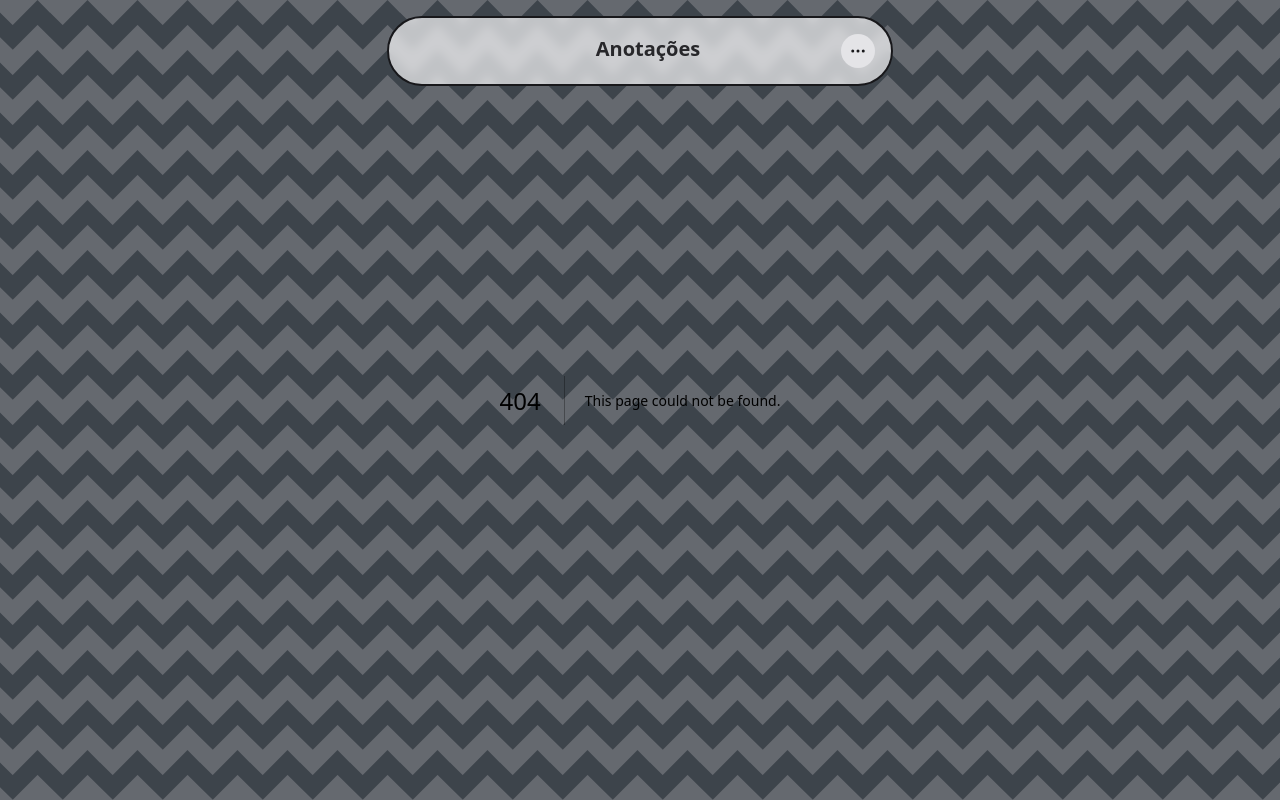
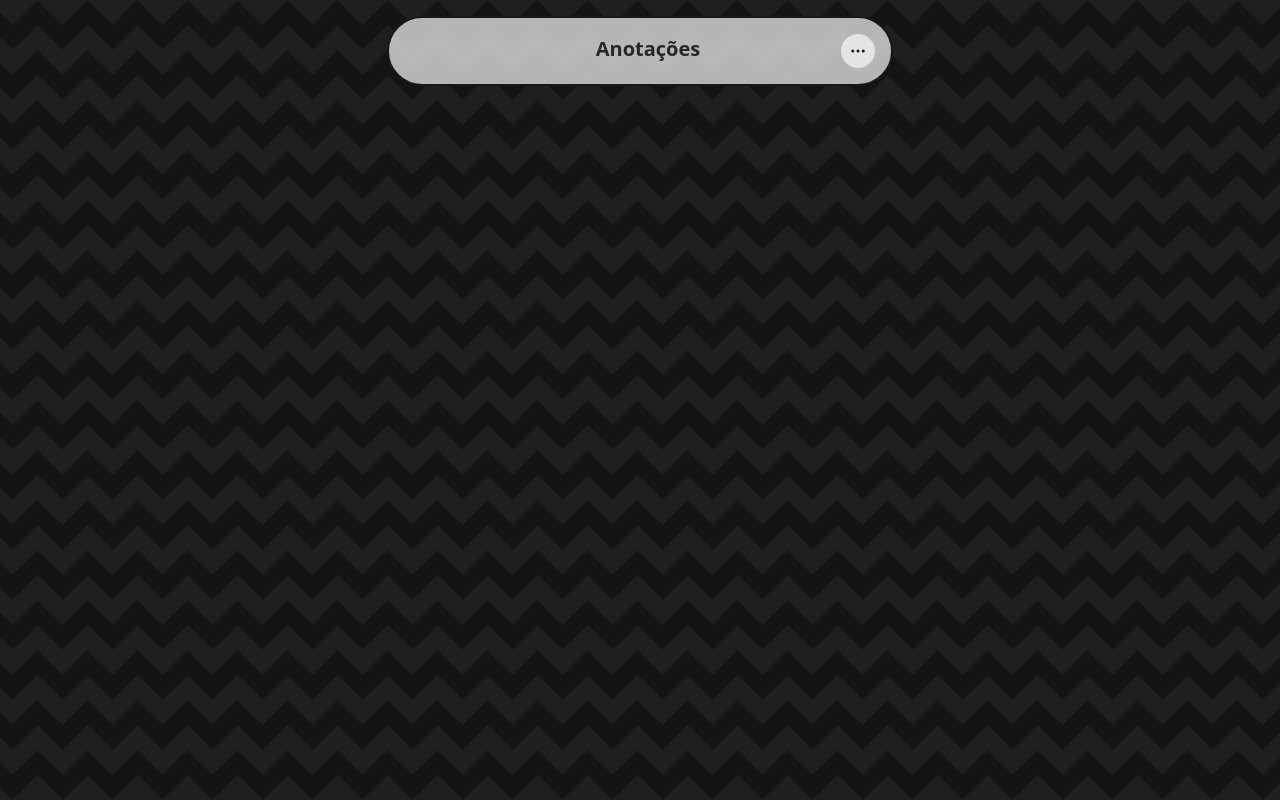
Before and after one commit to rodrigueslucas062/task-manager, a Next.js app: page /jira in a window 1280 px wide. Before the commit this address had no page. Built offline with nearby package versions, Linux system fonts and the light colour scheme.

Commit message:
✨🚧 Jira page

```diff
--- /dev/null
+++ b/src/components/Jira/index.jsx
@@ -0,0 +1,13 @@
+const Jira = () => {
+    return (
+        <section className="min-h-screen w-full bg-black/70 p-4 items-center">
+            <div className="flex flex-col items-center pt-40 space-y-4 max-lg:px-4 w-full">
+                <div>
+
+                </div>
+            </div>
+        </section>
+    )
+}
+
+export default Jira
--- /dev/null
+++ b/src/pages/jira.js
@@ -0,0 +1,5 @@
+import Jira from "@/components/Jira";
+
+export default function JiraPage() {
+  return <Jira />;
+}
```
